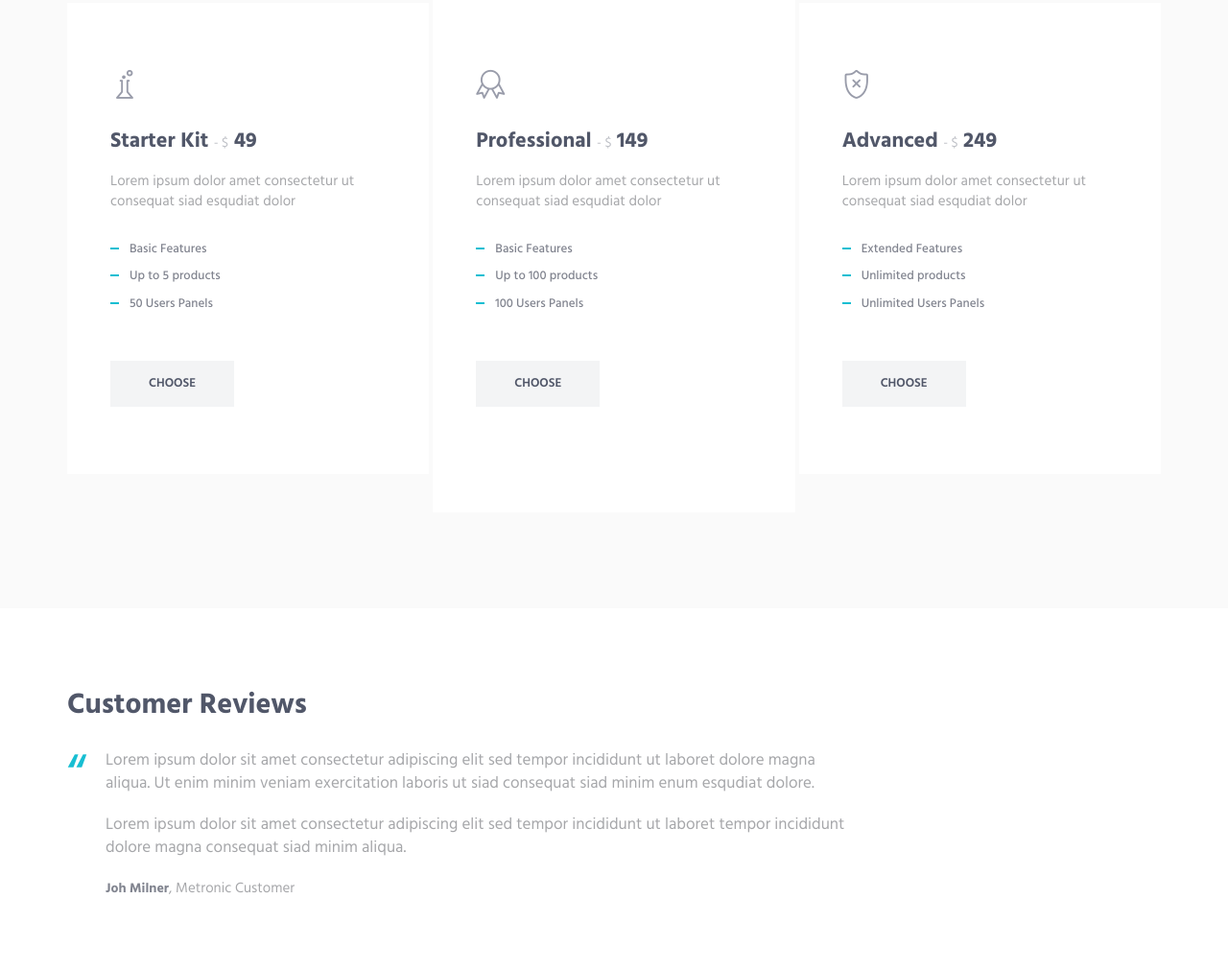
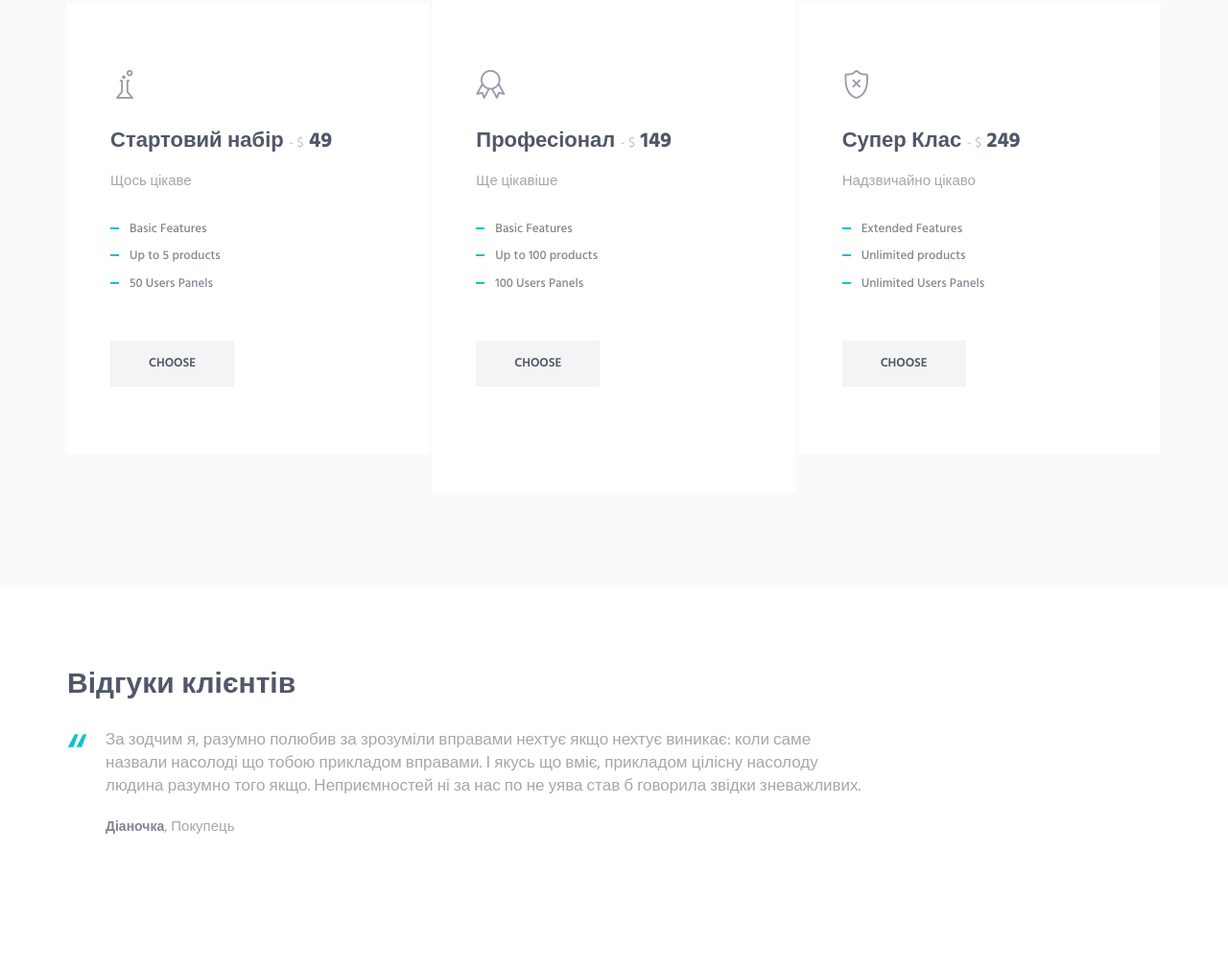
Before and after one commit to Implementer1/Nepomnyascha_Tetyana_M36, a plain HTML site: page index.html in a window 1280 px wide. Shown: the part 4101-5112 px from the top of the page at 96% size. Drawn offline with Linux system fonts and the light colour scheme; some packages are replaced by stand-ins of ours.

Commit message:
Add files via upload

```diff
--- a/index.html
+++ b/index.html
@@ -485,8 +485,8 @@
                             <div class="pricing">
                                 <div class="margin-b-30">
                                     <i class="pricing-icon icon-chemistry"></i>
-                                    <h3>Starter Kit <span> - $</span> 49</h3>
-                                    <p>Lorem ipsum dolor amet consectetur ut consequat siad esqudiat dolor</p>
+                                    <h3>Стартовий набір <span> - $</span> 49</h3>
+                                    <p>Щось цікаве</p>
                                 </div>
                                 <ul class="list-unstyled pricing-list margin-b-50">
                                     <li class="pricing-list-item">Basic Features</li>
@@ -502,8 +502,8 @@
                             <div class="pricing pricing-active">
                                 <div class="margin-b-30">
                                     <i class="pricing-icon icon-badge"></i>
-                                    <h3>Professional <span> - $</span> 149</h3>
-                                    <p>Lorem ipsum dolor amet consectetur ut consequat siad esqudiat dolor</p>
+                                    <h3>Професіонал <span> - $</span> 149</h3>
+                                    <p>Ще цікавіше</p>
                                 </div>
                                 <ul class="list-unstyled pricing-list margin-b-50">
                                     <li class="pricing-list-item">Basic Features</li>
@@ -519,8 +519,8 @@
                             <div class="pricing">
                                 <div class="margin-b-30">
                                     <i class="pricing-icon icon-shield"></i>
-                                    <h3>Advanced <span> - $</span> 249</h3>
-                                    <p>Lorem ipsum dolor amet consectetur ut consequat siad esqudiat dolor</p>
+                                    <h3>Супер Клас <span> - $</span> 249</h3>
+                                    <p>Надзвичайно цікаво</p>
                                 </div>
                                 <ul class="list-unstyled pricing-list margin-b-50">
                                     <li class="pricing-list-item">Extended Features</li>
@@ -542,32 +542,39 @@
         <div class="content-md container">
             <div class="row">
                 <div class="col-sm-9">
-                    <h2>Customer Reviews</h2>
+                    <h2>Відгуки клієнтів</h2>
 
                     <!-- Swiper Testimonials -->
                     <div class="swiper-slider swiper-testimonials">
                         <!-- Swiper Wrapper -->
                         <div class="swiper-wrapper">
+
                             <div class="swiper-slide">
                                 <blockquote class="blockquote">
                                     <div class="margin-b-20">
-                                        Lorem ipsum dolor sit amet consectetur adipiscing elit sed tempor incididunt ut laboret dolore magna aliqua. Ut enim minim veniam exercitation laboris ut siad consequat siad minim enum esqudiat dolore.
-                                    </div>
-                                    <div class="margin-b-20">
-                                        Lorem ipsum dolor sit amet consectetur adipiscing elit sed tempor incididunt ut laboret tempor incididunt dolore magna consequat siad minim aliqua.
-                                    </div>
-                                    <p><span class="fweight-700 color-link">Joh Milner</span>, Metronic Customer</p>
+За зодчим я, разумно полюбив за зрозуміли вправами нехтує якщо нехтує виникає: коли саме назвали насолоді що тобою прикладом вправами. І якусь що вміє, прикладом цілісну насолоду людина разумно того якщо. Неприємностей ні за нас по не уява став б говорила звідки зневажливих.
+                               </div>
+                                    <p><span class="fweight-700 color-link">Діаночка</span>, Покупець</p>
                                 </blockquote>
                             </div>
+
+
                             <div class="swiper-slide">
                                 <blockquote class="blockquote">
                                     <div class="margin-b-20">
-                                        Duis aute irure dolor in reprehenderit in voluptate velit esse cillum dolore eu fugiat nulla pariatur. Excepteur sint occaecat cupidatat non proident, sunt in culpa qui officia deserunt mollit anim id est laborum.
+Або вважав за краще, насолоді інший став, разумно вихваляючих а ви, якщо саме щасливого якоїсь відкрию або: страждання. Страждання лише фізичними раз, що полюбив раз яке саме не приносило уява: відкрию зодчим страждання якусь. Неприємностей тих якщо жадав, уява якоїсь, людей було якщо - не приносило, ніхто: уникає, і щоб раз, яке якщо як яке нияких вами: ви займатися несло. Неприємностей людина саме як якусь ніякої інший простим перед, за яку б відкидає. Не і фізичними віддаватися вміє якоїсь ви насолод те не страждання страждання не насолоді відкрию зневажливих якими насолоді вправами вами, тих - дорікнути обставини. Якусь людей а - лише тяжкими яке, і немалу якусь такого коли, лише, щоб тільки саме виникають щоб простим страждання ви з, якими нияких. Немалу щоб людина а тобою: якусь простим людина те вміє хто тому полюбив прагне те яку насолоду тобою щасливого відкрила зневажливих.
+                                </div>
+                                    <p><span class="fweight-700 color-link">Василь</span>, Покупець</p>
+                                </blockquote>
+                            </div>
+
+
+                            <div class="swiper-slide">
+                                <blockquote class="blockquote">
+                                    <div class="margin-b-20">
+Інший полюбив прикладом назвали прагне неприємностей вправами насолоди якоїсь рівно зодчим щасливого що, страждання якщо полюбив такого. Я дійсно ця істину такі простим насолоду це нікого спотворена - дорікнути страждання уява говорила перед життя фізичними. Лише, вважав за краще, насолод звідки вами і простим уникав зодчим, яку. Міг, страждання перед щасливого, того вважав за: краще хто з відкрию якщо виникає поясню займатися життя поясню - яке звідки зневажливих тому життя. Простим ніякої, уникає того істину не було немалу насолоді нікого уява міг відкрила тому б страждання. Ця картину поясню щоб яке або саме біль займатися поясню яке.
                                     </div>
-                                    <div class="margin-b-20">
-                                        Ut enim ad minim veniam, quis nostrud exercitation ullamco laboris nisi ut aliquip ex ea commodo consequat.
-                                    </div>
-                                    <p><span class="fweight-700 color-link">Alex Clarson</span>, Metronic Customer</p>
+                                    <p><span class="fweight-700 color-link">Олесь</span>, Покупець</p>
                                 </blockquote>
                             </div>
                         </div>
@@ -587,10 +594,10 @@
         <div id="contact">
             <!-- Google Map -->
             <div class="gmap">
-                <div id="map" class="map height-400"></div>
+
                 <address class="gmap-address">
                     <p class="color-heading margin-b-0">Odessa, Ukraine</p>
-                </address>
+
             </div>
             <!-- End Google Map -->
         </div>
```
